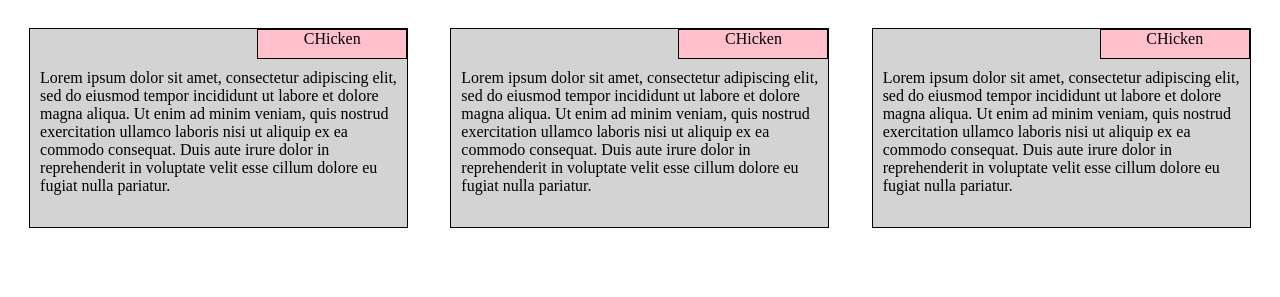
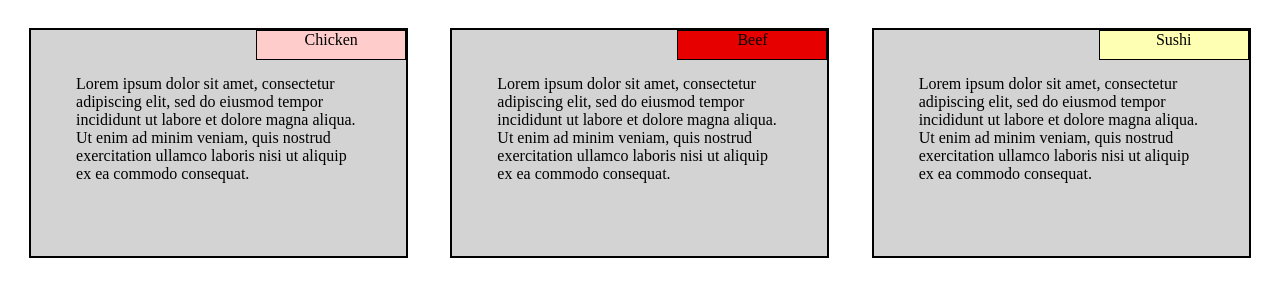
Before and after one commit to ItsmeAsma/cousera-repo, a plain HTML site: page module2/index.html in a window 1280 px wide. Shown: the part 75-372 px from the top of the page. Drawn offline with Linux system fonts and the light colour scheme.

Commit message:
addition

```diff
--- a/module2/css/styles.css
+++ b/module2/css/styles.css
@@ -13,27 +13,59 @@ h1{
 
 
 p {
-	border: 1px solid black;
+	border: 2px solid black;
 	background-color: lightgrey;
 	width: 90%;
-	height: 200px;
+	height: 230px;
 	margin-right: auto;
 	margin-left: auto;
+	position: relative;
+
 }
 
-.p1{
+
+
+.s1{
 	border: 1px solid black;
-	background-color: pink;
+	background-color:	#ffcccc;
 	width: 150px;
 	height: 30px;
 	float: right;
 	text-align: center;
+	position: absolute;
+	top: 0px;
+	right: 0px;
 
 }
+.s2{
+	border: 1px solid black;
+	background-color:  #e60000;
+	width: 150px;
+	height: 30px;
+	float: right;
+	text-align: center;
+	position: absolute;
+	top: 0px;
+	right: 0px;
+}
+.s3 {
+	border: 1px solid black;
+	background-color: #ffffb3;
+	width: 150px;
+	height: 30px;
+	float: right;
+	text-align: center;
+	position: absolute;
+	top: 0px;
+	right: 0px;
+}
 
-.s2{
+.s4{
 	float: right;
-	margin: 10px;
+	margin: 35px;
+	padding: 10px;
+
+
 }
 
 
--- a/module2/index.html
+++ b/module2/index.html
@@ -16,23 +16,23 @@
 	<div class="row">
 		<div class="col-lg-4 col-md-6">
 			<p>
-				<span class="p1">
-					CHicken
+				<span class="s1">
+					Chicken
 				</span>
 
-				<span class="s2">
-				 Lorem ipsum dolor sit amet, consectetur adipiscing elit, sed do eiusmod tempor incididunt ut labore et dolore magna aliqua. Ut enim ad minim veniam, quis nostrud exercitation ullamco laboris nisi ut aliquip ex ea commodo consequat. Duis aute irure dolor in reprehenderit in voluptate velit esse cillum dolore eu fugiat nulla pariatur.
+				<span class="s4">
+				 Lorem ipsum dolor sit amet, consectetur adipiscing elit, sed do eiusmod tempor incididunt ut labore et dolore magna aliqua. Ut enim ad minim veniam, quis nostrud exercitation ullamco laboris nisi ut aliquip ex ea commodo consequat.
 				</span>
 			</p>
 		</div>
 
 		<div class="col-lg-4 col-md-6">
 			<p>
-				<span class="p1">
-					CHicken
+				<span class="s2">
+					Beef
 				</span>
-				<span class="s2">
-					Lorem ipsum dolor sit amet, consectetur adipiscing elit, sed do eiusmod tempor incididunt ut labore et dolore magna aliqua. Ut enim ad minim veniam, quis nostrud exercitation ullamco laboris nisi ut aliquip ex ea commodo consequat. Duis aute irure dolor in reprehenderit in voluptate velit esse cillum dolore eu fugiat nulla pariatur.
+				<span class="s4">
+					Lorem ipsum dolor sit amet, consectetur adipiscing elit, sed do eiusmod tempor incididunt ut labore et dolore magna aliqua. Ut enim ad minim veniam, quis nostrud exercitation ullamco laboris nisi ut aliquip ex ea commodo consequat.
 				</span>
 
 			</p>
@@ -40,16 +40,16 @@
 
 		<div class="col-lg-4 col-md-12">
 			<p>
-				<span class="p1">
-					CHicken
+				<span class="s3">
+					Sushi
 				</span>
-				<span class="s2">
-				Lorem ipsum dolor sit amet, consectetur adipiscing elit, sed do eiusmod tempor incididunt ut labore et dolore magna aliqua. Ut enim ad minim veniam, quis nostrud exercitation ullamco laboris nisi ut aliquip ex ea commodo consequat. Duis aute irure dolor in reprehenderit in voluptate velit esse cillum dolore eu fugiat nulla pariatur.
+				<span class="s4">
+				Lorem ipsum dolor sit amet, consectetur adipiscing elit, sed do eiusmod tempor incididunt ut labore et dolore magna aliqua. Ut enim ad minim veniam, quis nostrud exercitation ullamco laboris nisi ut aliquip ex ea commodo consequat.
 			</span>
 			</p>
 		</div>
 
-	</div>
+			</div>
 
 </body>
 </html>
```
